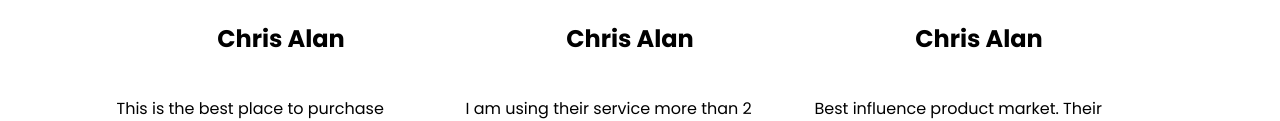
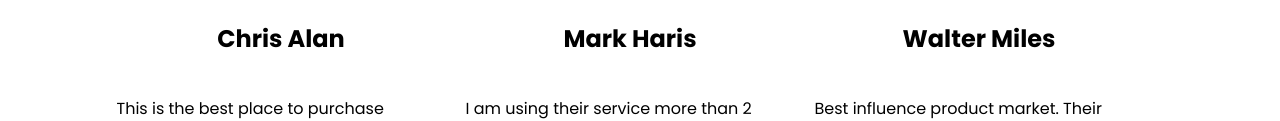
Before and after one commit to IHC25/influencer-gears, a plain HTML site: page index.html in a window 1280 px wide. Shown: the part 2392-2513 px from the top of the page. Drawn offline with Linux system fonts and the light colour scheme.

Commit message:
Minor changes

```diff
--- a/index.html
+++ b/index.html
@@ -237,13 +237,13 @@
 
             <div class="review">
               <img src="images/customer-2.png" alt="">
-              <h3> Chris Alan</h3>
+              <h3>Mark Haris</h3>
               <p>I am using their service more than 2 years. They never disappointed me. I received my products on time. Great service.</p>
             </div>
 
             <div class="review">
               <img src="images/customer-3.png" alt="">
-              <h3> Chris Alan</h3>
+              <h3>Walter Miles</h3>
               <p>Best influence product market. Their products are very good. I am really satisfied. I recommend everyone to purchase influencer products from here.</p>
             </div>
           </div>
```
